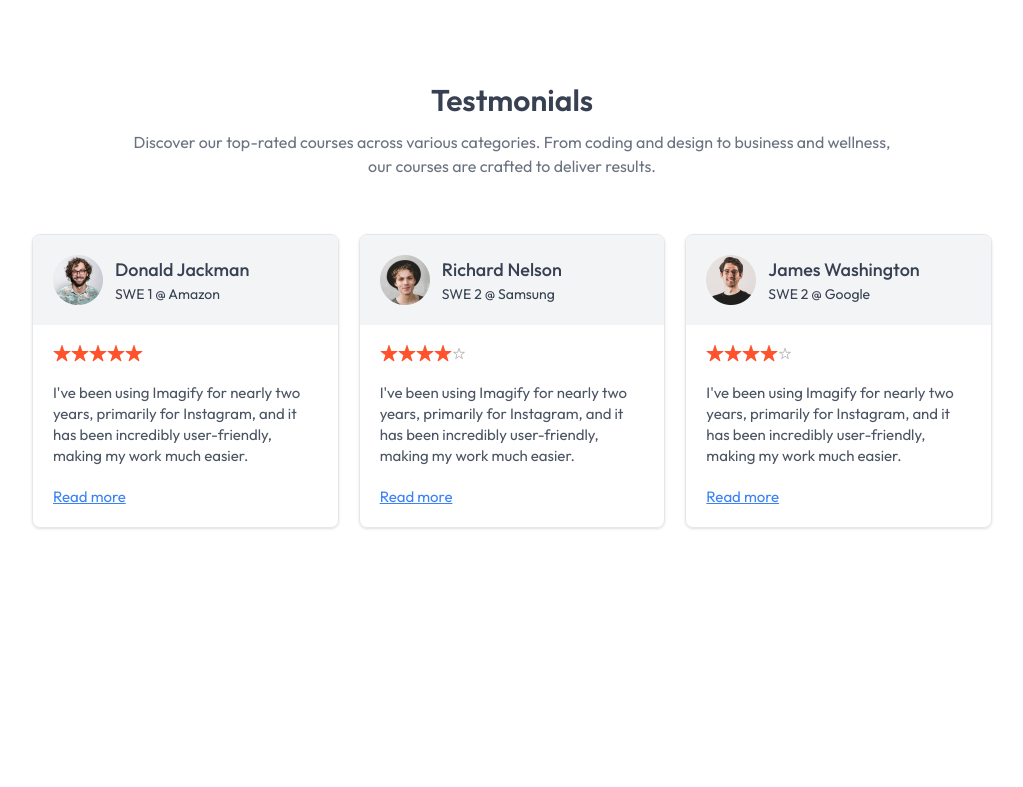
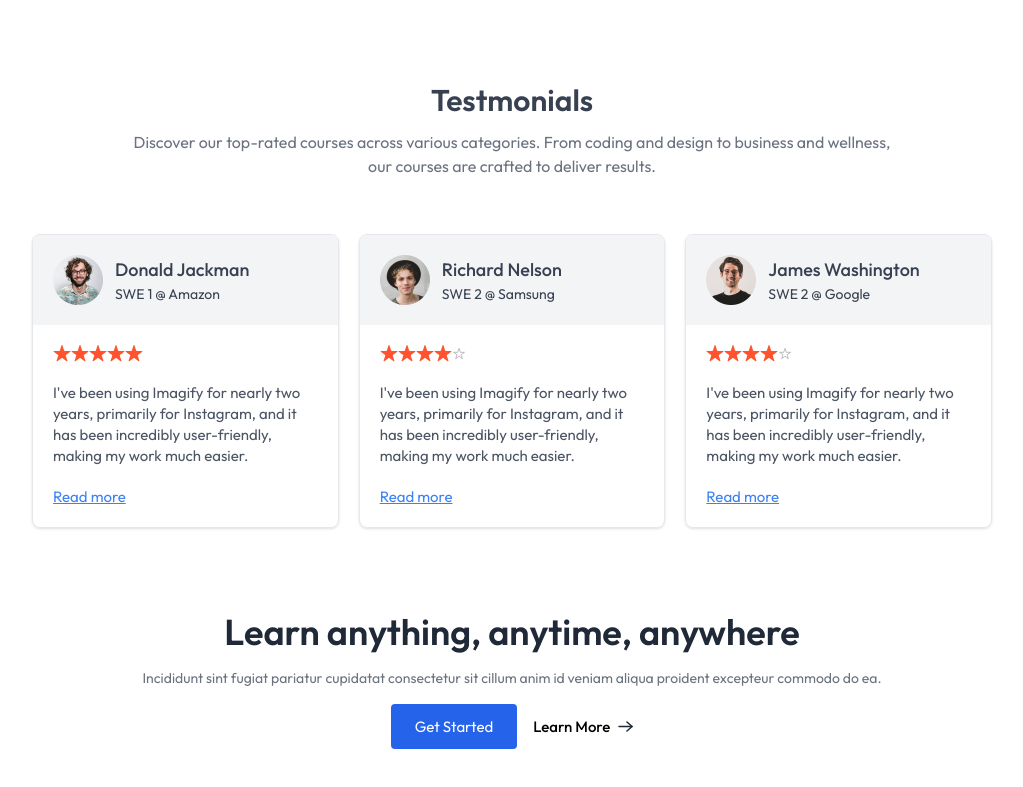
Before and after one commit to ahasan06/Studify-LMS, a React (Vite) app in the folder client/: page / in a window 1280 px wide. Shown: the part 1202-1989 px from the top of the page, without its empty margins (128-1151 px from the left). Before the commit the page ends 1786 px from the top, so only its background shows below. Built offline with nearby package versions, Linux system fonts and the light colour scheme; no server answers.

Commit message:
call to action ui complete

```diff
--- a/client/src/components/students/CallToAction.jsx
+++ b/client/src/components/students/CallToAction.jsx
@@ -1,9 +1,15 @@
 import React from 'react'
+import { assets } from '../../assets/assets'
 
 function CallToAction() {
   return (
-    <div>
-      <h1>Call to Action</h1>
+    <div className='flex flex-col items-center pb-24 gap-4 px-8'>
+      <h1 className='text-xl md:text-4xl text-gray-800 font-semibold'>Learn anything, anytime, anywhere</h1>
+      <p className='text-gray-500 sm:text-sm text-center'>Incididunt sint fugiat pariatur cupidatat consectetur sit cillum anim id veniam aliqua proident excepteur commodo do ea.</p>
+      <div className='flex items-center gap-4'>
+        <button className='bg-blue-600 text-white px-6 py-3 rounded'>Get Started</button>
+        <button className='flex items-center gap-2 font-medium'>Learn More <img src={assets.arrow_icon} alt="arrow icon" /></button>
+      </div>
     </div>
   )
 }
--- a/client/src/components/students/TestimonialCard.jsx
+++ b/client/src/components/students/TestimonialCard.jsx
@@ -15,7 +15,7 @@ function TestimonialCard({testimonial}) {
         <div className='flex'>
         {
             [...Array(5)].map((_,i)=>(
-                <img key={i} src={i< Math.floor(testimonial.rating)?assets.star : assets.star_blank} alt="" srcset="" />
+                <img key={i} src={i< Math.floor(testimonial.rating)?assets.star : assets.star_blank} alt="star" srcset="" />
             ))
         }
         </div>
--- a/client/src/pages/students/Home.jsx
+++ b/client/src/pages/students/Home.jsx
@@ -4,6 +4,7 @@ import Companies from './../../components/students/Companies';
 import CourseDetails from './CourseDetails';
 import CourseSection from '../../components/students/CourseSection';
 import TestimonialSection from '../../components/students/TestimonialSection';
+import CallToAction from '../../components/students/CallToAction';
 
 function Home() {
   return (
@@ -12,6 +13,7 @@ function Home() {
       <Companies/>
       <CourseSection/>
       <TestimonialSection/>
+      <CallToAction/>
     </div>
   )
 }
```
